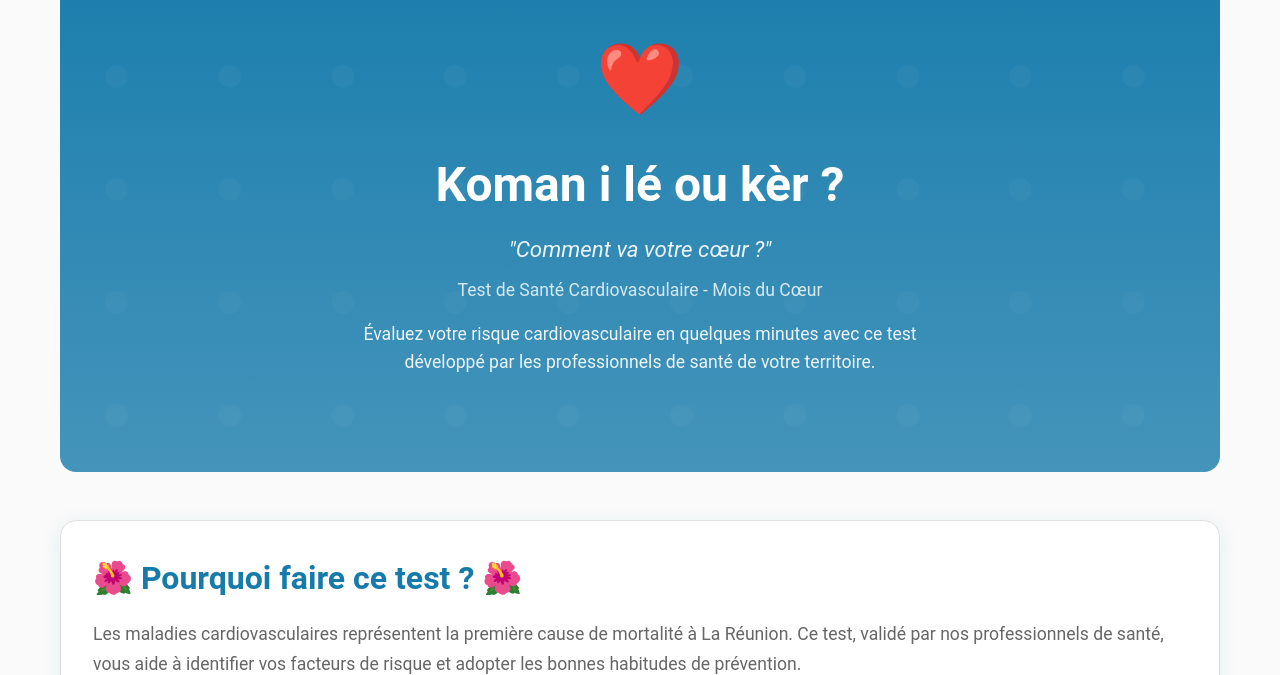
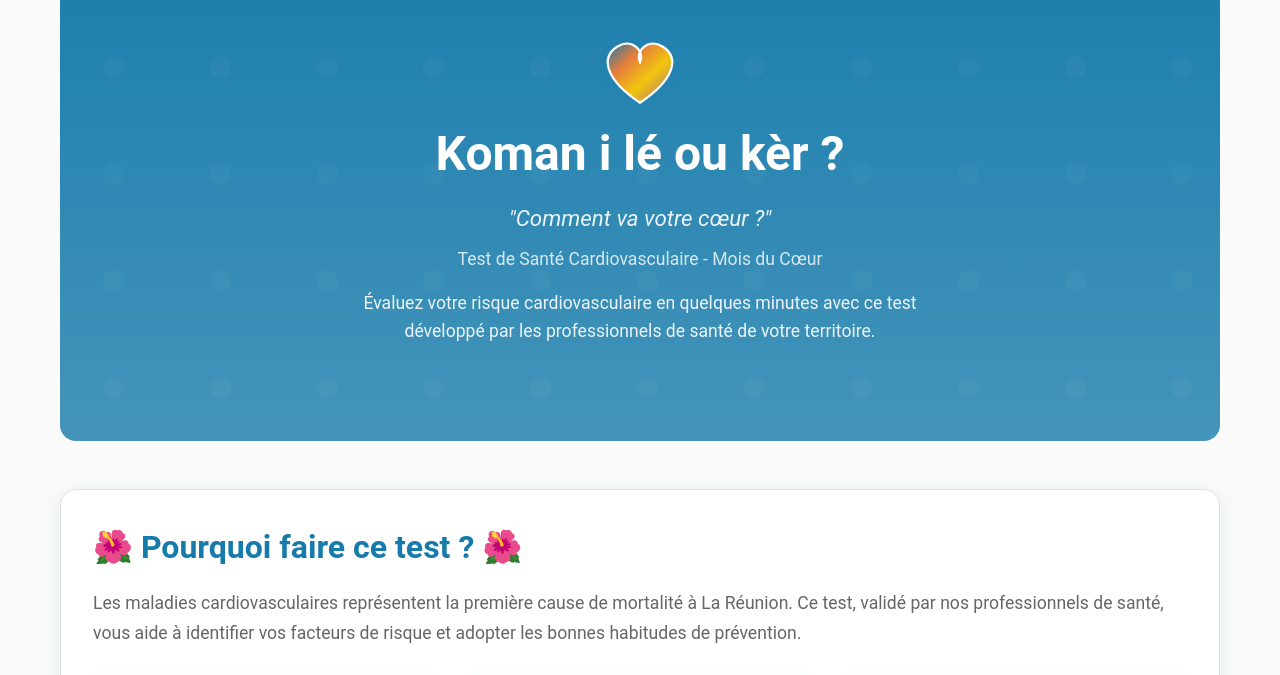
Before and after one commit to NAD974/TestOutKer, a plain HTML site: page index.html in a window 1280 px wide. Shown: the part 125-800 px from the top of the page. Drawn offline with Linux system fonts and the light colour scheme; a script that the page names is missing.

Commit message:
index.html

```diff
--- a/index.html
+++ b/index.html
@@ -18,7 +18,29 @@
     <img src="logo-cpts-australe-ban.png" alt="CPTS Australe - Communauté Professionnelle Territoriale de Santé" class="logo-banner">
 </div>
 
-                <div class="heart-icon">❤️</div>
+               <svg viewBox="0 0 160 140" width="90" height="80" xmlns="http://www.w3.org/2000/svg">
+  <defs>
+    <linearGradient id="degrade-reunion" x1="0" y1="0" x2="1" y2="1">
+      <stop offset="0%" stop-color="#167baa"/>
+      <stop offset="30%" stop-color="#e67d3d"/>
+      <stop offset="60%" stop-color="#F1C40F"/>
+      <stop offset="100%" stop-color="#aa7182"/>
+    </linearGradient>
+    <filter id="ombre" x="-10%" y="-10%" width="120%" height="120%">
+      <feDropShadow dx="0" dy="4" stdDeviation="6" flood-color="#167baa" flood-opacity="0.14"/>
+    </filter>
+  </defs>
+  <path
+    d="M80,130 C20,90 8,50 40,30
+       C65,14 90,38 80,58
+       C70,38 95,14 120,30
+       C152,50 140,90 80,130Z"
+    fill="url(#degrade-reunion)"
+    filter="url(#ombre)"
+    stroke="#fff" stroke-width="4"
+  />
+</svg>
+
                 <h1 class="hero-title">Koman i lé ou kèr ?</h1>
                 <p class="hero-subtitle-creole">"Comment va votre cœur ?"</p>
                 <p class="hero-subtitle">Test de Santé Cardiovasculaire - Mois du Cœur</p>
```
